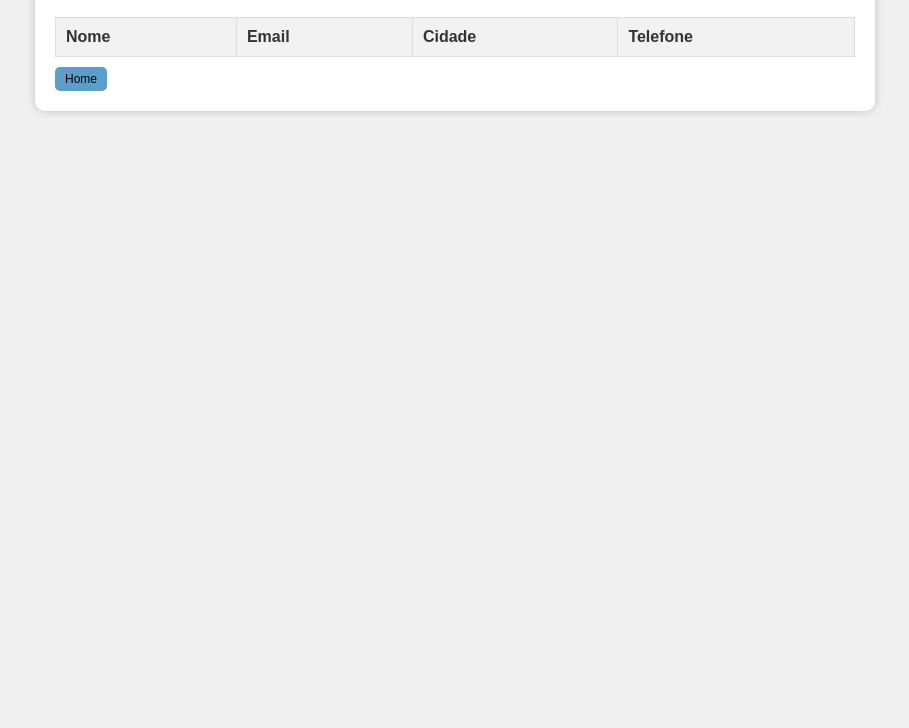
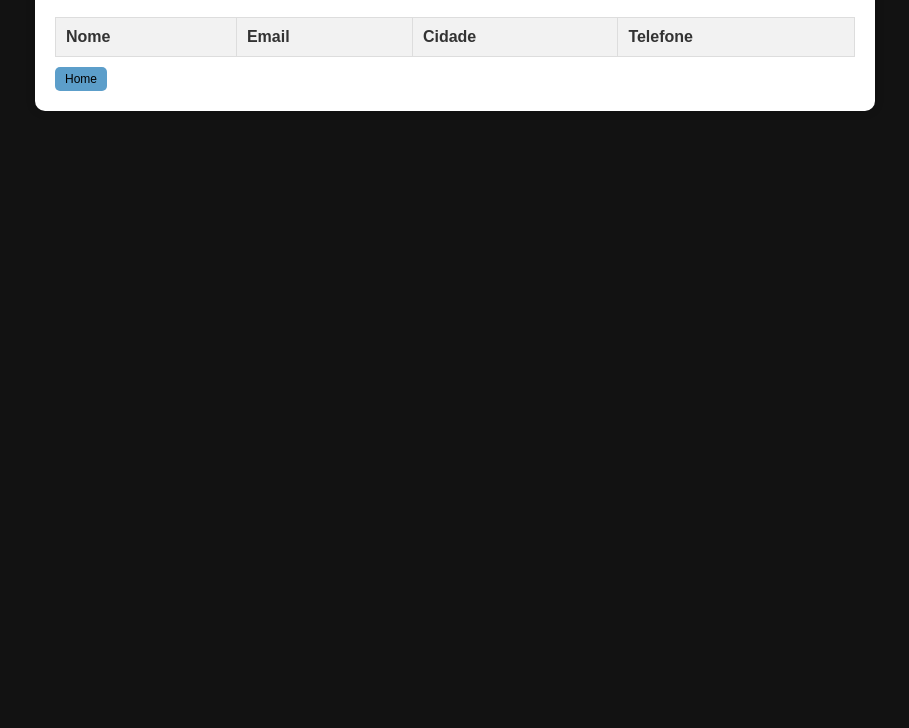
Before and after one commit to Samuel0G/Samuel_Goncalves-, a plain HTML site: page Filme gratis (trabalho)/relatorios.html in a window 1280 px wide. Shown: the part 72-800 px from the top of the page, without its empty margins (185-1094 px from the left). Drawn offline with Linux system fonts and the light colour scheme.

Commit message:
Update EstilosdeRelatorios.css
Cor da pagina

```diff
--- a/Filme gratis (trabalho)/EstilosdeRelatorios.css
+++ b/Filme gratis (trabalho)/EstilosdeRelatorios.css
@@ -2,7 +2,7 @@
 
 body {
     font-family: Arial, sans-serif;
-    background-color: #f0f0f0;
+    background-color: #121212;
     margin: 0;
     justify-content: center;
     align-items: center;
```
